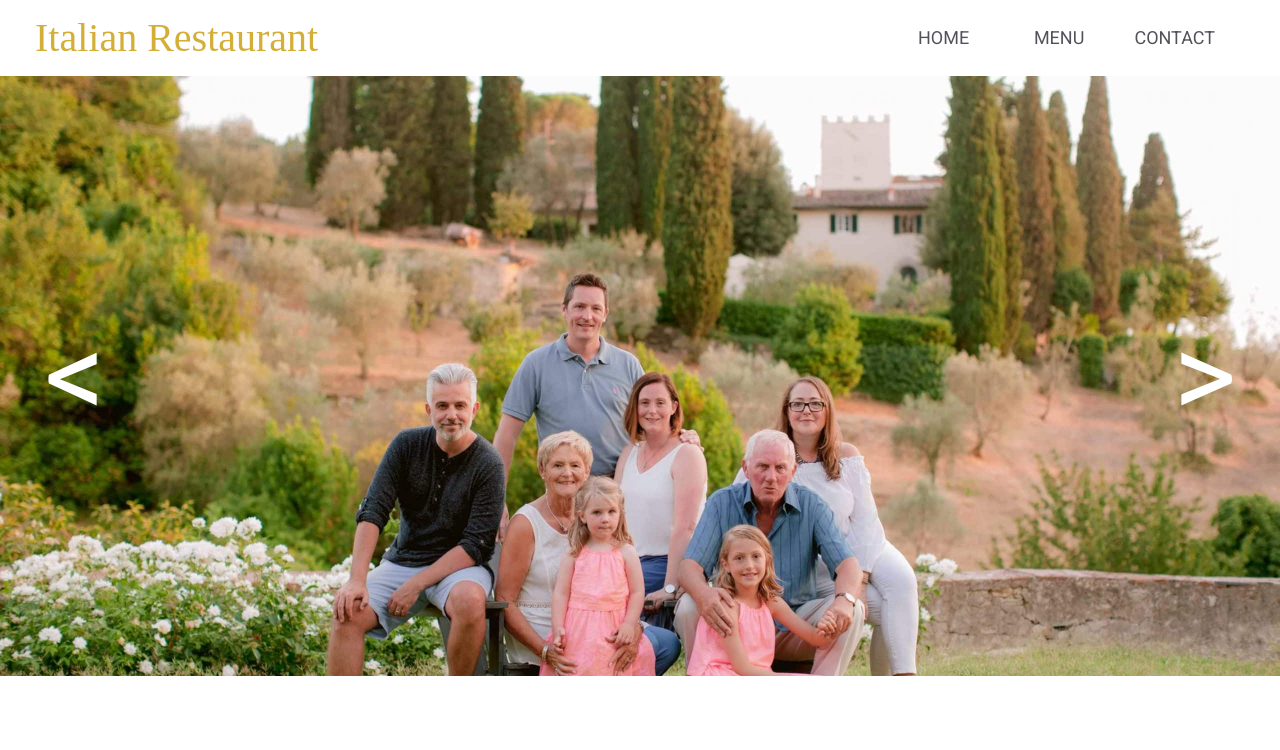
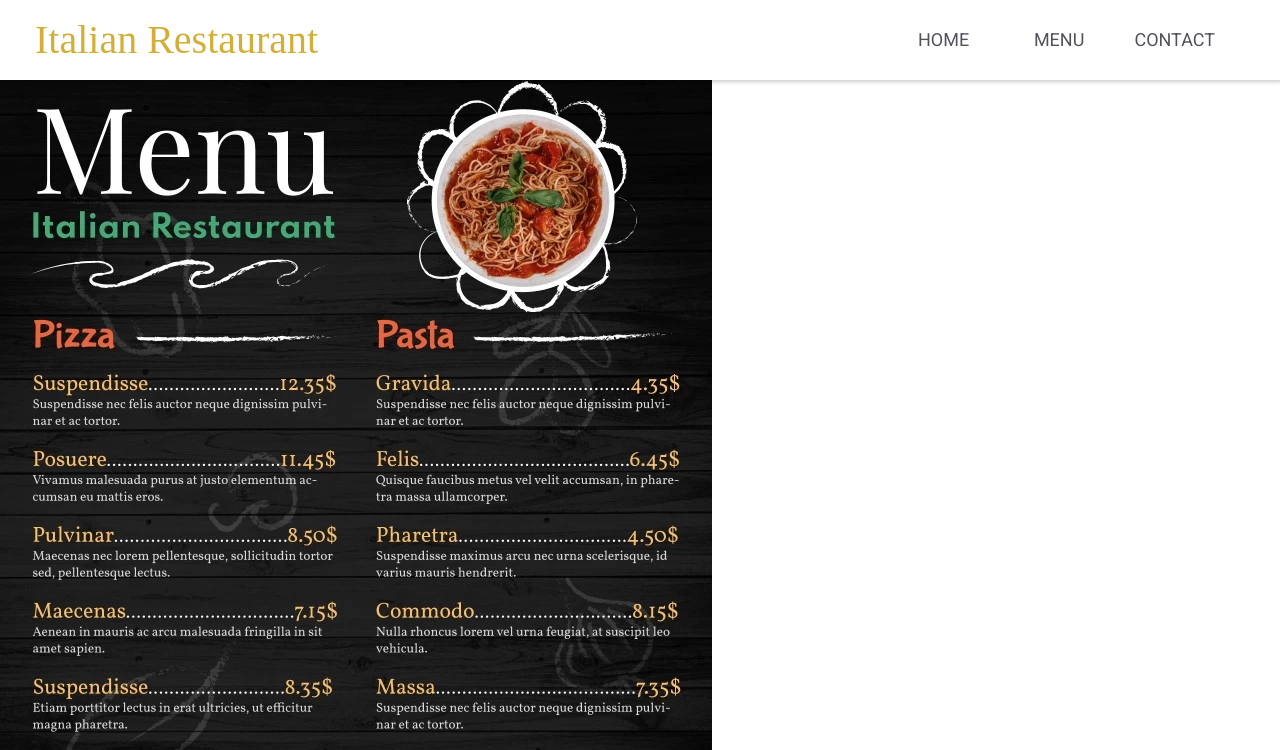
Before and after one commit to TiborB6/restaurant-page, a website built with webpack: page src/index.html in a window 1280 px wide. Both pictures are taken after a click on the button "MENU". Shown: the top 750 px of the page. Built offline with nearby package versions, Linux system fonts and the light colour scheme; files whose address does not match are found by name; a web font is replaced by a local one.

Commit message:
Finished for now
Exercise for Webpack is finished
Project needs to be fished, home, menu and contact needs to be build out
for a non static site backend is also missing
no known bugs

```diff
--- a/src/header.js
+++ b/src/header.js
@@ -1,9 +1,9 @@
 function createHeader() {
-    const content = document.querySelector("#content");
+    const body = document.querySelector("body");
 
     const header = document.createElement("div");
         header.classList.add("header");
-    content.appendChild(header);
+    body.appendChild(header);
         const left = document.createElement("div");
             left.classList.add("left");
         header.appendChild(left);
@@ -15,15 +15,15 @@ function createHeader() {
             right.classList.add("right");
         header.appendChild(right);
             const homeLink = document.createElement("button");
-                homeLink.id = "header-link"
+                homeLink.id = "header-link-home"
                 homeLink.textContent = "Home"
             right.appendChild(homeLink);
             const menuLink = document.createElement("button");
-                menuLink.id = "header-link"
+                menuLink.id = "header-link-menu"
                 menuLink.textContent = "Menu"
             right.appendChild(menuLink);
             const contactLink = document.createElement("button");
-                contactLink.id = "header-link"
+                contactLink.id = "header-link-menu"
                 contactLink.textContent = "Contact"
             right.appendChild(contactLink);
 }
--- a/src/index.js
+++ b/src/index.js
@@ -2,6 +2,22 @@ import "./styles.css";
 import "./normalize.css";
 import createHomePage from "./home";
 import createHeader from "./header";
+import createMenu from "./menu";
 
 createHeader();
 createHomePage();
+
+const content = document.querySelector("#content");
+const homeBtn = document.querySelector("#header-link-home")
+homeBtn.classList.add("current-page");
+    homeBtn.addEventListener("click", () => {
+    content.innerHTML = "";
+    createHomePage();
+})
+
+const menuBtn = document.querySelector("#header-link-menu")
+menuBtn.addEventListener("click", () => {
+    menuBtn.classList.add("current-page");
+    content.innerHTML = "";
+    createMenu();
+});
--- /dev/null
+++ b/src/menu.js
@@ -0,0 +1,10 @@
+import Menu from "./img/menu.webp";
+
+function createMenu(){
+    const content = document.querySelector("#content");
+    const menu = document.createElement("img");
+    menu.src = Menu;
+    content.appendChild(menu);
+};
+
+export default createMenu;
--- a/src/styles.css
+++ b/src/styles.css
@@ -3,8 +3,17 @@
     font-weight: 300;
 }
 
+body {
+    padding-top: 80px;
+}
+
 #logo {
     font-family: Italianno;
+}
+
+.header > .current-page {
+    font-weight: bold;
+
 }
 
 p {
@@ -15,13 +24,18 @@ p {
 .content {
     display: grid;
     grid-template-columns: 1fr;
-    grid-template-rows: 50px repeat(2, minmax(500px, 1fr));
+    grid-template-rows: repeat(2, minmax(500px, 1fr));
     max-width: 100vw;
 }
 
 /* For header */
 .header {
-    position: sticky;
+    position: fixed;
+    top: 0;
+    left: 0;
+    right: 0;
+    height: 50px;
+    background-color: white;
     display: flex;
     align-items: center;
     justify-content: space-between;
@@ -95,9 +109,10 @@ p {
     top: 0;
     left: 0;
     bottom: 0;
-    transition: 0.5s ease;
+
 }
 #minus-btn:hover {
+    transition: 1s ease;
     background: linear-gradient(to left, rgba(250, 250, 250, 0.0), rgba(0, 0, 0, 0.5));
 }
 
@@ -107,9 +122,10 @@ p {
     top: 0;
     right: 0;
     bottom: 0;
-    transition: 0.5s ease;
+
 }
 
 #plus-btn:hover {
+    transition: 1s ease;
     background: linear-gradient(to left, rgba(0, 0, 0, 0.5), rgba(250, 250, 250, 0.0));
 }
```
Also changed, not shown: dist/images/menu.webp (added), dist/main.bundle.js, src/img/menu.webp (added).
